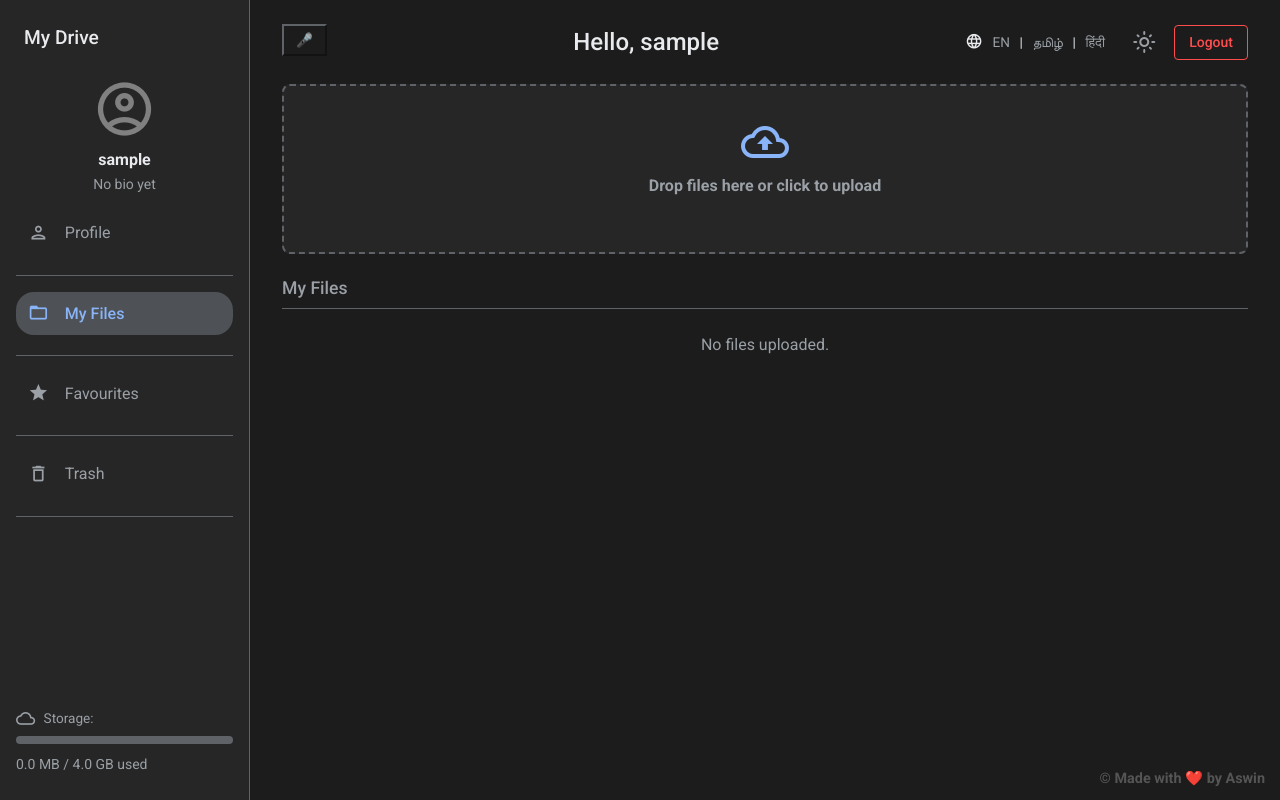
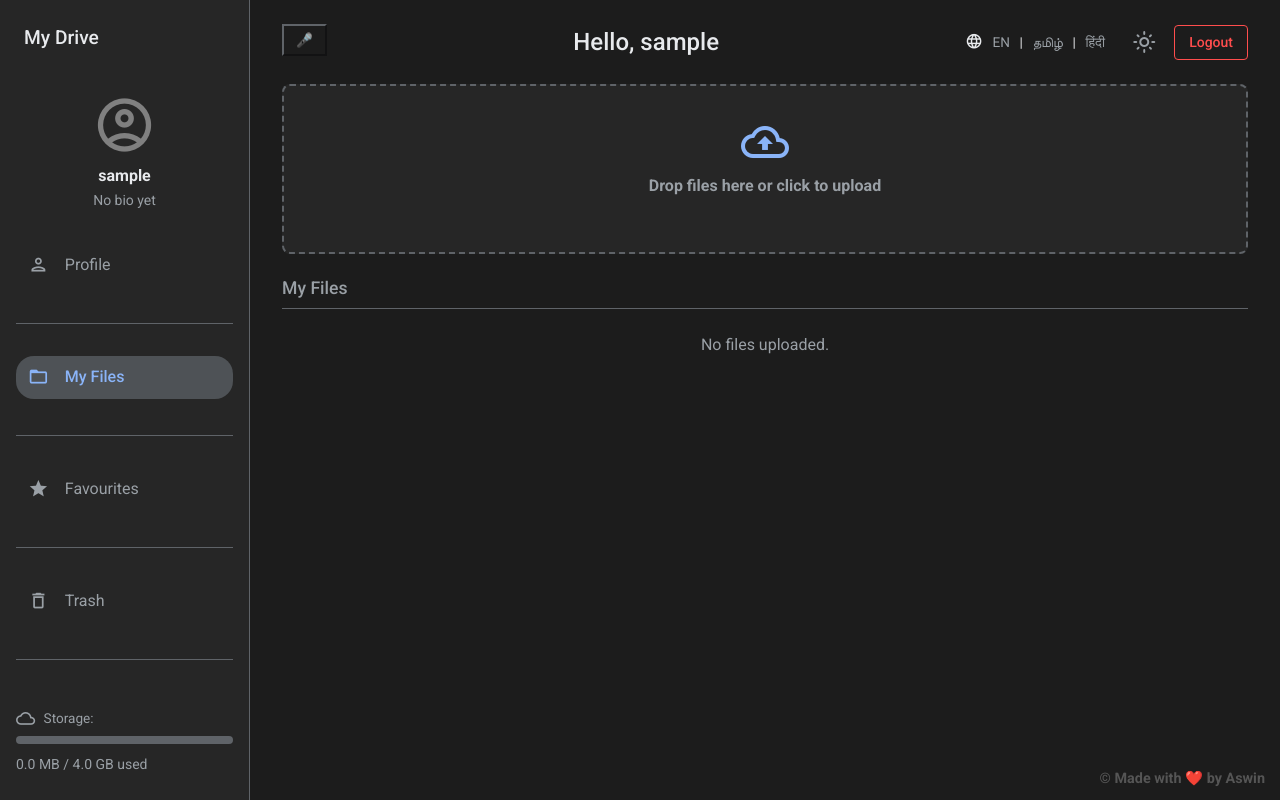
Before and after one commit to Aswin-AR5055/MiniGDrive, a Flask app: page /dashboard in a window 1280 px wide. Run offline with Flask 2, Linux system fonts and the light colour scheme; the visitor is signed in with stand-in values (Sample User, id 1); data comes from the database, SQL or seed files in the repository; data that the repository does not hold is empty; some libraries are stand-ins or nearby versions.

Commit message:
updated sidebar

```diff
--- a/static/style.css
+++ b/static/style.css
@@ -54,7 +54,8 @@ body.dark-mode {
     padding: 1.5rem 1rem;
     display: flex;
     flex-direction: column;
-    height: 100vh;
+    justify-content: space-between;
+    min-height: 100vh;
     flex-shrink: 0;
     transition: background-color 0.3s ease, border-color 0.3s ease, transform 0.3s ease-out;
     position: relative;
@@ -211,10 +212,7 @@ body.dark-mode .sidebar-divider {
     background-color: #5f6368;
 }
 
-
-
 .storage-info {
-    margin-top: auto;
     padding-top: 1rem;
 }
 
```
